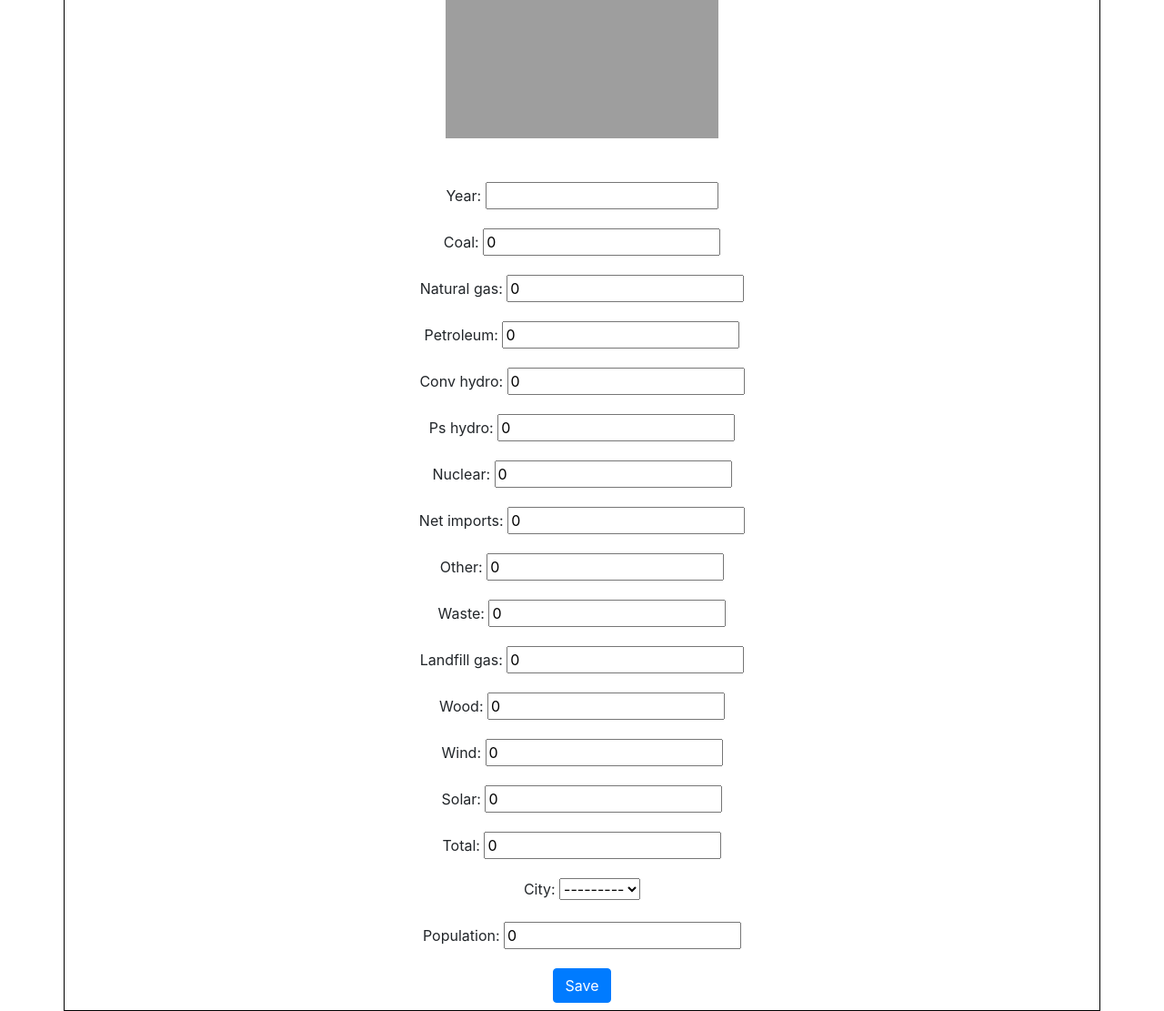
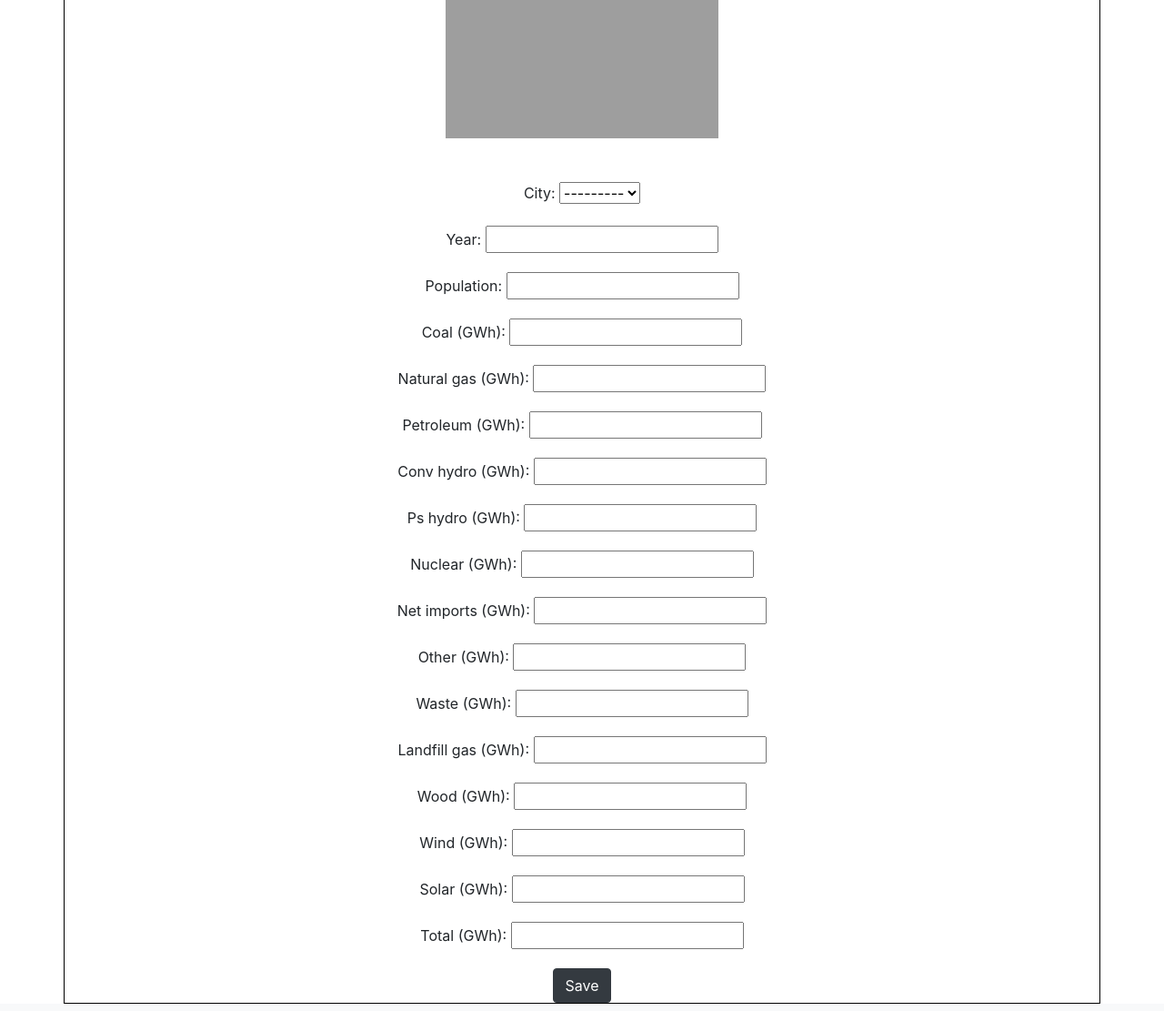
Before and after one commit to JuanmiBF/elongo, a Django app: page /elongoApp/electricData/new in a window 1280 px wide. Shown: the part 223-1334 px from the top of the page at 91% size. Run offline with Django 3.2, Linux system fonts and the light colour scheme; the visitor is signed in with stand-in values (Sample User, id 1); data that the repository does not hold is empty; parts of the project's set-up code (start-up, migrations or seed data) failed here and were passed over; some libraries are stand-ins or nearby versions; grey boxes are pictures that could not be loaded.

Commit message:
Create electric data

```diff
--- a/elongo/elongoApp/forms.py
+++ b/elongo/elongoApp/forms.py
@@ -3,12 +3,47 @@ from django import forms
 from .models import *
 
 
-class ElectricDataForm(forms.ModelForm):
-	class Meta:
-		model = ElectricData
-		city = forms.ModelChoiceField(queryset=City.objects.all())
-		fields = ('year', 'coal', 'natural_gas', 'petroleum', 'conv_hydro', 'ps_hydro', 'nuclear', 'net_imports',
-				  'other', 'waste', 'landfill_gas', 'wood', 'wind', 'solar', 'total', 'city', 'population')
+class ElectricDataForm(forms.Form):
+	city = forms.ModelChoiceField(queryset=City.objects.all(), required=True)
+	year = forms.IntegerField(label='Year', min_value=0, required=True)
+	population = forms.IntegerField(label='Population', min_value=0, required=True)
+	coal = forms.IntegerField(label='Coal (GWh)', min_value=0, required=True)
+	natural_gas = forms.IntegerField(label='Natural gas (GWh)', min_value=0, required=True)
+	petroleum = forms.IntegerField(label='Petroleum (GWh)', min_value=0, required=True)
+	conv_hydro = forms.IntegerField(label='Conv hydro (GWh)', min_value=0, required=True)
+	ps_hydro = forms.IntegerField(label='Ps hydro (GWh)', min_value=0, required=True)
+	nuclear = forms.IntegerField(label='Nuclear (GWh)', min_value=0, required=True)
+	net_imports = forms.IntegerField(label='Net imports (GWh)', min_value=0, required=True)
+	other = forms.IntegerField(label='Other (GWh)', min_value=0, required=True)
+	waste = forms.IntegerField(label='Waste (GWh)', min_value=0, required=True)
+	landfill_gas = forms.IntegerField(label='Landfill gas (GWh)', min_value=0, required=True)
+	wood = forms.IntegerField(label='Wood (GWh)', min_value=0, required=True)
+	wind = forms.IntegerField(label='Wind (GWh)', min_value=0, required=True)
+	solar = forms.IntegerField(label='Solar (GWh)', min_value=0, required=True)
+	total = forms.IntegerField(label='Total (GWh)', min_value=0, required=True)
+
+	def save(self, creator):
+		electric_data = ElectricData()
+		electric_data.city = self.cleaned_data['city']
+		electric_data.creator = creator
+		electric_data.year = self.cleaned_data['year']
+		electric_data.coal = self.cleaned_data['coal']
+		electric_data.natural_gas = self.cleaned_data['natural_gas']
+		electric_data.petroleum = self.cleaned_data['petroleum']
+		electric_data.conv_hydro = self.cleaned_data['conv_hydro']
+		electric_data.ps_hydro = self.cleaned_data['ps_hydro']
+		electric_data.nuclear = self.cleaned_data['nuclear']
+		electric_data.net_imports = self.cleaned_data['net_imports']
+		electric_data.other = self.cleaned_data['other']
+		electric_data.waste = self.cleaned_data['waste']
+		electric_data.landfill_gas = self.cleaned_data['landfill_gas']
+		electric_data.wood = self.cleaned_data['wood']
+		electric_data.wind = self.cleaned_data['wind']
+		electric_data.solar = self.cleaned_data['solar']
+		electric_data.total = self.cleaned_data['total']
+		electric_data.population = self.cleaned_data['population']
+		electric_data.save()
+		return electric_data
 
 
 class CityForm(forms.ModelForm):
--- a/elongo/elongoApp/templates/elongoApp/electric_data_form.html
+++ b/elongo/elongoApp/templates/elongoApp/electric_data_form.html
@@ -9,8 +9,13 @@
         <img src="https://www.certificadosenergeticos.com/wp-content/uploads/2014/03/nueva-redacci%C3%B3n-CTE.png" height="200" width="300">
         <br><br><br>
     <form method="POST" class="form">{% csrf_token %}
+        {% if error %}
+            <div style="display: inline-block; color: red;">
+                <p>{{ error }}</p>
+            </div><br/><br/>
+    {% endif %}
         {{ form.as_p }}
-        <button type="submit" class="btn btn-primary mb-2">Save</button>
+        <button type="submit" class="btn btn-dark">Save</button>
     </form>
     </div>
 {% endblock %}
--- a/elongo/elongoApp/views.py
+++ b/elongo/elongoApp/views.py
@@ -233,15 +233,22 @@
 
 @login_required()
 def new_electric_data(request):
+    error = None
     if request.method == "POST":
-        form= ElectricDataForm(request.POST)
+        form = ElectricDataForm(request.POST)
         if form.is_valid():
-            electricData = form.save(commit=False)
-            electricData.save()
-            return render(request, 'elongoApp/index.html')
+            if ElectricData.objects.filter(city=form.cleaned_data['city'], year=form.cleaned_data['year']):
+                error = "There is already data for {} in year {}".format(str(form.cleaned_data['city']), str(form.cleaned_data['year']))
+                return render(request, 'elongoApp/electric_data_form.html', {'form': form, 'error': error})
+            elif datetime.datetime.now().year < form.cleaned_data['year']:
+                error = "Year cannot be in the future ({})".format(str(form.cleaned_data['year']))
+                return render(request, 'elongoApp/electric_data_form.html', {'form': form, 'error': error})
+            else:
+                form.save(request.user)
+                return render(request, 'elongoApp/index.html') #TODO modify this render
     else:
         form = ElectricDataForm()
-        return render(request, 'elongoApp/electric_data_form.html', {'form': form})
+        return render(request, 'elongoApp/electric_data_form.html', {'form': form, 'error': error})
 
 def list_electric_data(request):
     list = ElectricData.objects.all().order_by('city','year')
```
